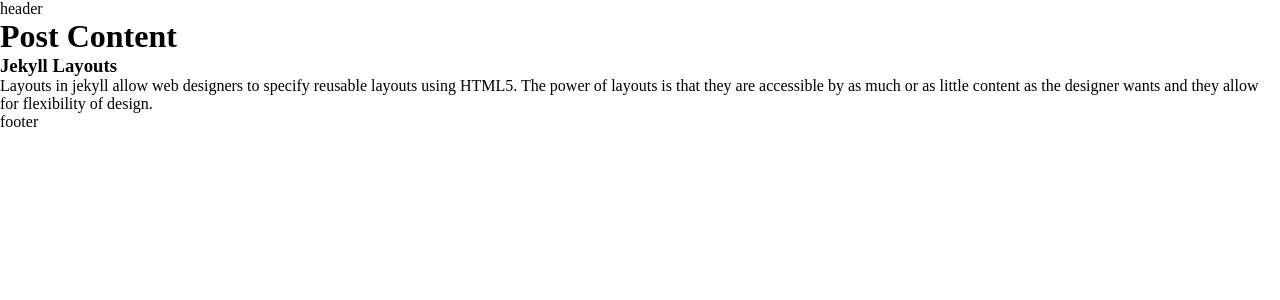
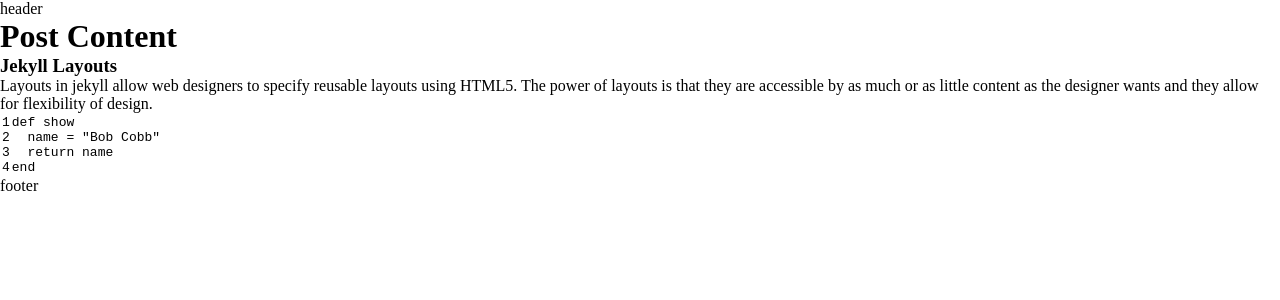
Before and after one commit to robert-laws/jekyll-aug-2018-sample, a Jekyll site: the page built from _posts/2018-08-18-jekyll-layouts.md, in a window 1280 px wide. Shown: the top 300 px of the page. Built offline with Jekyll 4.4.1, drawn with Linux system fonts in a browser that asks for light colours.

Commit message:
work with drafts and posts

```diff
--- a/_posts/2018-08-18-jekyll-layouts.md
+++ b/_posts/2018-08-18-jekyll-layouts.md
@@ -1,5 +1,13 @@
 ---
 title: Jekyll Layouts
+date:   2018-08-18 18:34:00 +0300
 category: [jekyll, html5, web design]
 ---
 Layouts in jekyll allow web designers to specify reusable layouts using HTML5. <!--more-->The power of layouts is that they are accessible by as much or as little content as the designer wants and they allow for flexibility of design.
+
+{% highlight ruby linenos %}
+def show
+  name = "Bob Cobb"
+  return name
+end
+{% endhighlight %}
```
Also changed, not shown: _drafts/adding-styles.md (added, +4 -0 lines), _posts/2018-08-15-learning-HTML5.md (+7 -0 lines).
